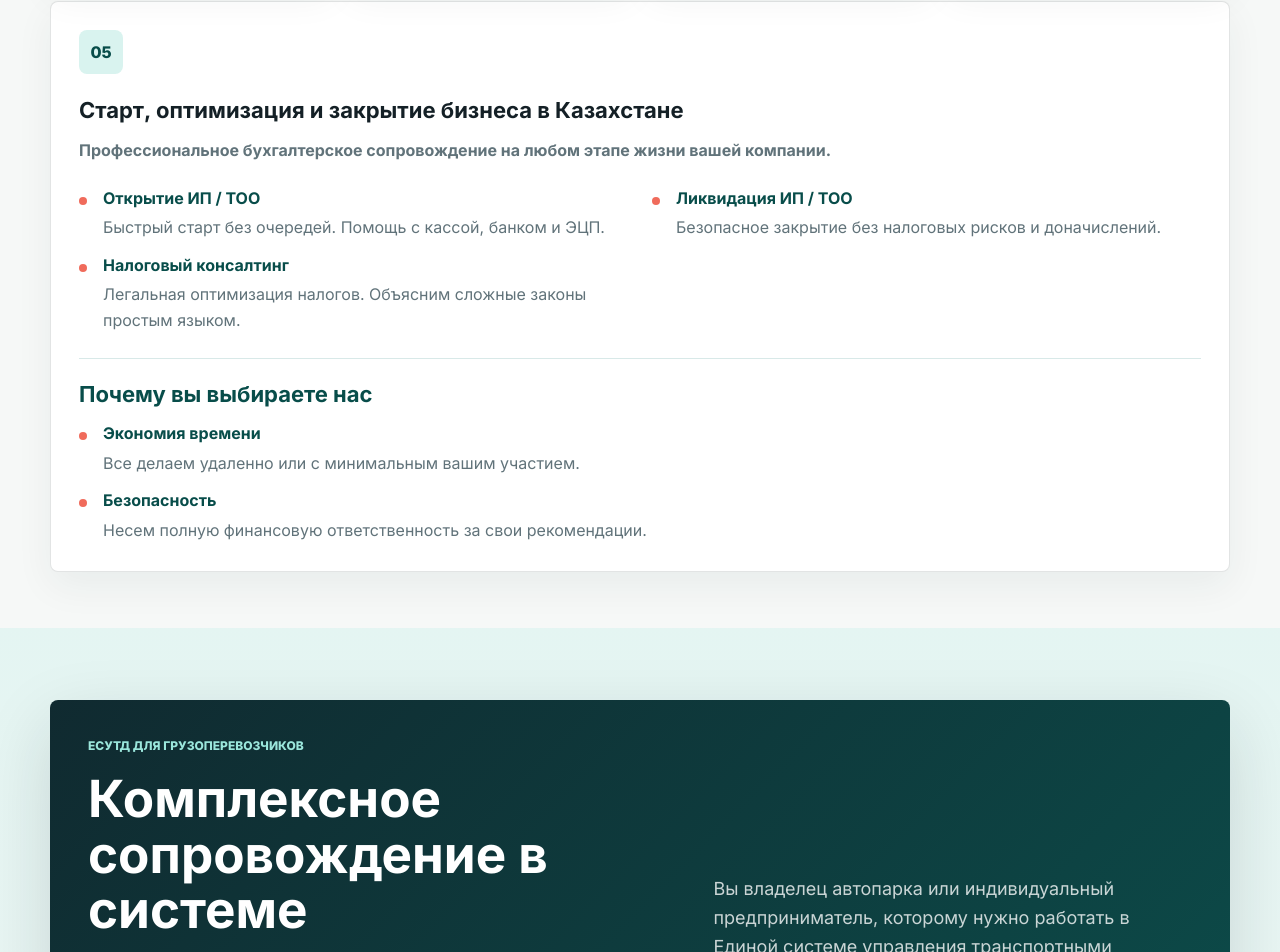
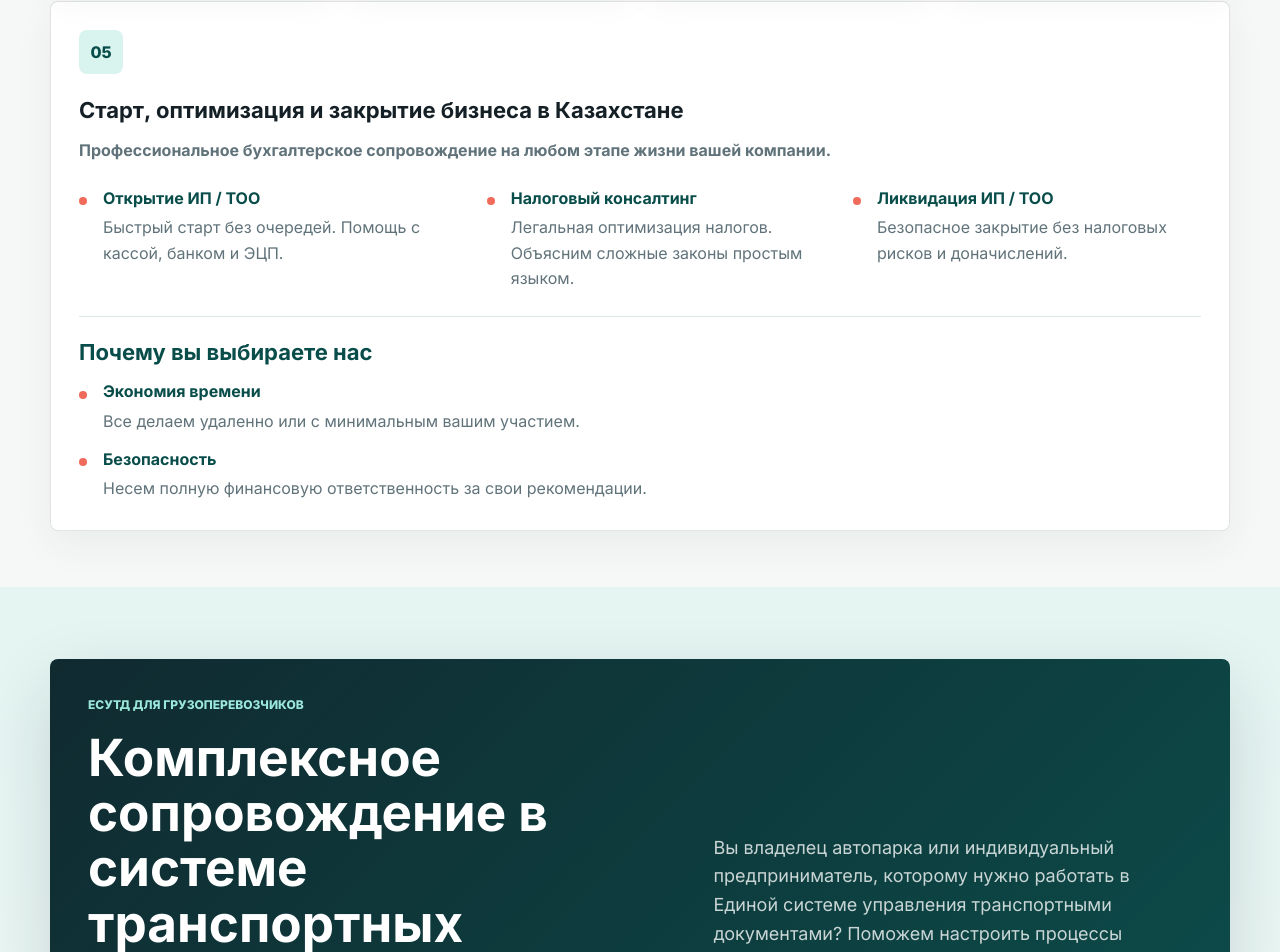
Before and after one commit to Ruslan123454321/new, a Next.js app: page / in a window 1280 px wide. Shown: the part 1948-2900 px from the top of the page. Built offline with nearby package versions, Linux system fonts and the light colour scheme; no server answers.

Commit message:
fix: push latest uncommitted edits

```diff
--- a/app/globals.css
+++ b/app/globals.css
@@ -558,8 +558,8 @@ h3 {
 
 .lifecycle-card ul {
   display: grid;
-  grid-template-columns: repeat(2, minmax(0, 1fr));
-  gap: 12px 24px;
+  grid-template-columns: minmax(0, 1.12fr) repeat(2, minmax(0, 1fr));
+  gap: 18px;
   margin: 22px 0 0;
   padding: 0;
   list-style: none;
@@ -1330,6 +1330,10 @@ h3 {
     grid-template-columns: 1fr;
   }
 
+  .lifecycle-card > ul > li:nth-child(3) {
+    grid-column: auto;
+  }
+
   .esutd-hero,
   .esutd-bottom {
     padding: 24px;
--- a/app/page.jsx
+++ b/app/page.jsx
@@ -83,12 +83,12 @@ const translations = {
         text: "Быстрый старт без очередей. Помощь с кассой, банком и ЭЦП.",
       },
       {
+        title: "Налоговый консалтинг",
+        text: "Легальная оптимизация налогов. Объясним сложные законы простым языком.",
+      },
+      {
         title: "Ликвидация ИП / ТОО",
         text: "Безопасное закрытие без налоговых рисков и доначислений.",
-      },
-      {
-        title: "Налоговый консалтинг",
-        text: "Легальная оптимизация налогов. Объясним сложные законы простым языком.",
       },
     ],
     lifecycleReasonsTitle: "Почему вы выбираете нас",
@@ -303,12 +303,12 @@ const translations = {
         text: "Кезексіз жылдам старт. Касса, банк және ЭЦҚ бойынша көмек.",
       },
       {
+        title: "Салық консалтингі",
+        text: "Салықтарды заңды оңтайландыру. Күрделі заңдарды қарапайым тілмен түсіндіреміз.",
+      },
+      {
         title: "ЖК / ЖШС тарату",
         text: "Салық тәуекелдері мен қосымша есептеулерсіз қауіпсіз жабу.",
-      },
-      {
-        title: "Салық консалтингі",
-        text: "Салықтарды заңды оңтайландыру. Күрделі заңдарды қарапайым тілмен түсіндіреміз.",
       },
     ],
     lifecycleReasonsTitle: "Неге бізді таңдайсыз",
@@ -520,12 +520,12 @@ const translations = {
         text: "A fast start without queues. Help with cash register, bank and digital signature.",
       },
       {
+        title: "Tax consulting",
+        text: "Legal tax optimization. We explain complex laws in simple language.",
+      },
+      {
         title: "Sole proprietor / LLP liquidation",
         text: "Safe closure without tax risks or additional assessments.",
-      },
-      {
-        title: "Tax consulting",
-        text: "Legal tax optimization. We explain complex laws in simple language.",
       },
     ],
     lifecycleReasonsTitle: "Why you choose us",
```
